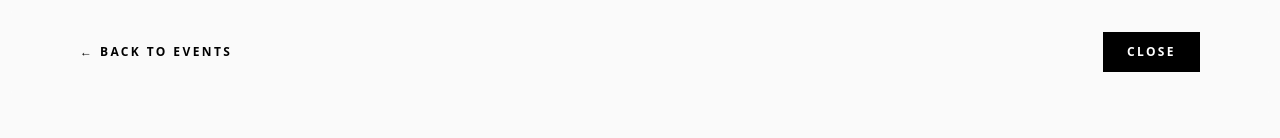
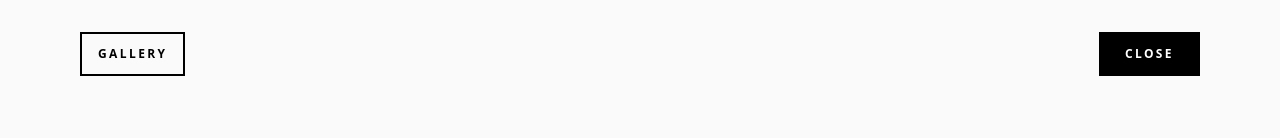
Before and after one commit to AdityakChauhan/IEEE, a Next.js app in the folder frontend/: page /events/ai-workshop in a window 1280 px wide. Shown: the top 138 px of the page. Built offline with nearby package versions, Linux system fonts and the light colour scheme.

Commit message:
v0.12 events gallery feature  updated desktop

```diff
--- a/frontend/src/app/components/EventDetail.js
+++ b/frontend/src/app/components/EventDetail.js
@@ -168,14 +168,14 @@ export default function EventDetail() {
       {/* Fixed Navigation */}
       <nav className="fixed top-0 left-0 w-full px-6 md:px-12 lg:px-20 py-8 flex justify-between items-center z-50 bg-[#FAFAFA]/80 backdrop-blur-sm">
         <Link
-          href="/events"
-          className="text-xs font-bold tracking-[0.2em] uppercase hover:underline underline-offset-4 transition-all"
+          href="#" //this would take us to the gallery page
+          className="text-xs font-bold tracking-[0.2em] uppercase hover:underline underline-offset-4 transition-all border-2 px-4 py-3 border-black"
         >
-          ← Back to Events
+          Gallery
         </Link>
         <Link
           href="/events"
-          className="text-xs font-bold tracking-[0.2em] uppercase bg-black text-white px-6 py-3 hover:bg-gray-800 transition-colors"
+          className="text-xs font-bold tracking-[0.2em] uppercase bg-black text-white px-6 py-3 hover:bg-gray-800 transition-colors border-2 border-black"
         >
           Close
         </Link>
--- a/frontend/src/app/components/EventsGallery.js
+++ b/frontend/src/app/components/EventsGallery.js
@@ -120,11 +120,11 @@ export default function EventsGallery() {
 
       <div ref={containerRef} className="min-h-[400vh] relative">
         <div className="sticky top-0 h-screen flex items-center overflow-hidden">
-          <div className="absolute top-8 md:top-12 left-1/2 transform -translate-x-1/2 z-10">
+          {/* <div className="absolute top-8 md:top-12 left-1/2 transform -translate-x-1/2 z-10">
             <p className="text-xs md:text-sm uppercase tracking-[0.3em] text-gray-500">
               [ Gallery ]
             </p>
-          </div>
+          </div> */}
 
           <div className="w-full">
             <div
```
